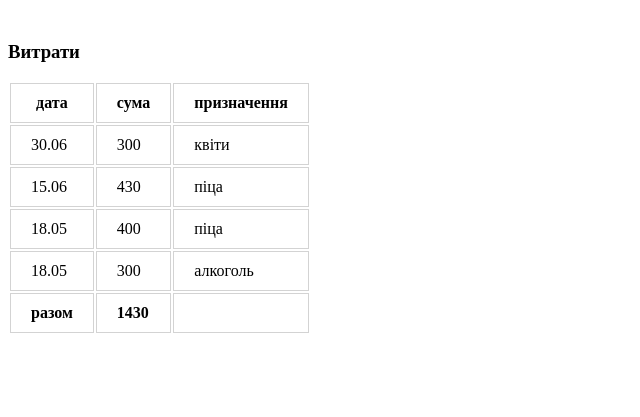
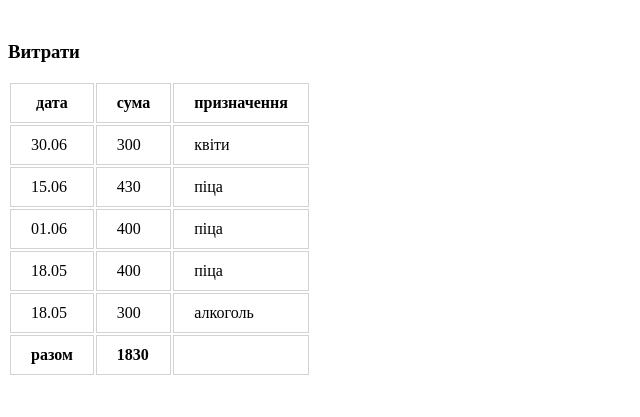
Before and after one commit to shatynska/money.psypra.com, a PHP site: page / in a window 1280 px wide. Shown: the part 611-1028 px from the top of the page, without its empty margins (0-640 px from the left). Before the commit the page ends 944 px from the top, so only its background shows below. Run offline with PHP 8.4, Linux system fonts and the light colour scheme.

Commit message:
Fix expenses in June

```diff
--- a/public/index.php
+++ b/public/index.php
@@ -225,6 +225,17 @@
             </tr>
             <tr>
                 <td>
+                     01.06
+                </td>
+                <td>
+                    400
+                </td>
+                <td>
+                    піца
+                </td>
+            </tr>
+            <tr>
+                <td>
                      18.05
                 </td>
                 <td>
@@ -250,7 +261,7 @@
                     <b>разом</b>
                 </td>
                 <td>
-                    <b>1430<b>
+                    <b>1830<b>
                 </td>
                 <td>
                 </td>
```
